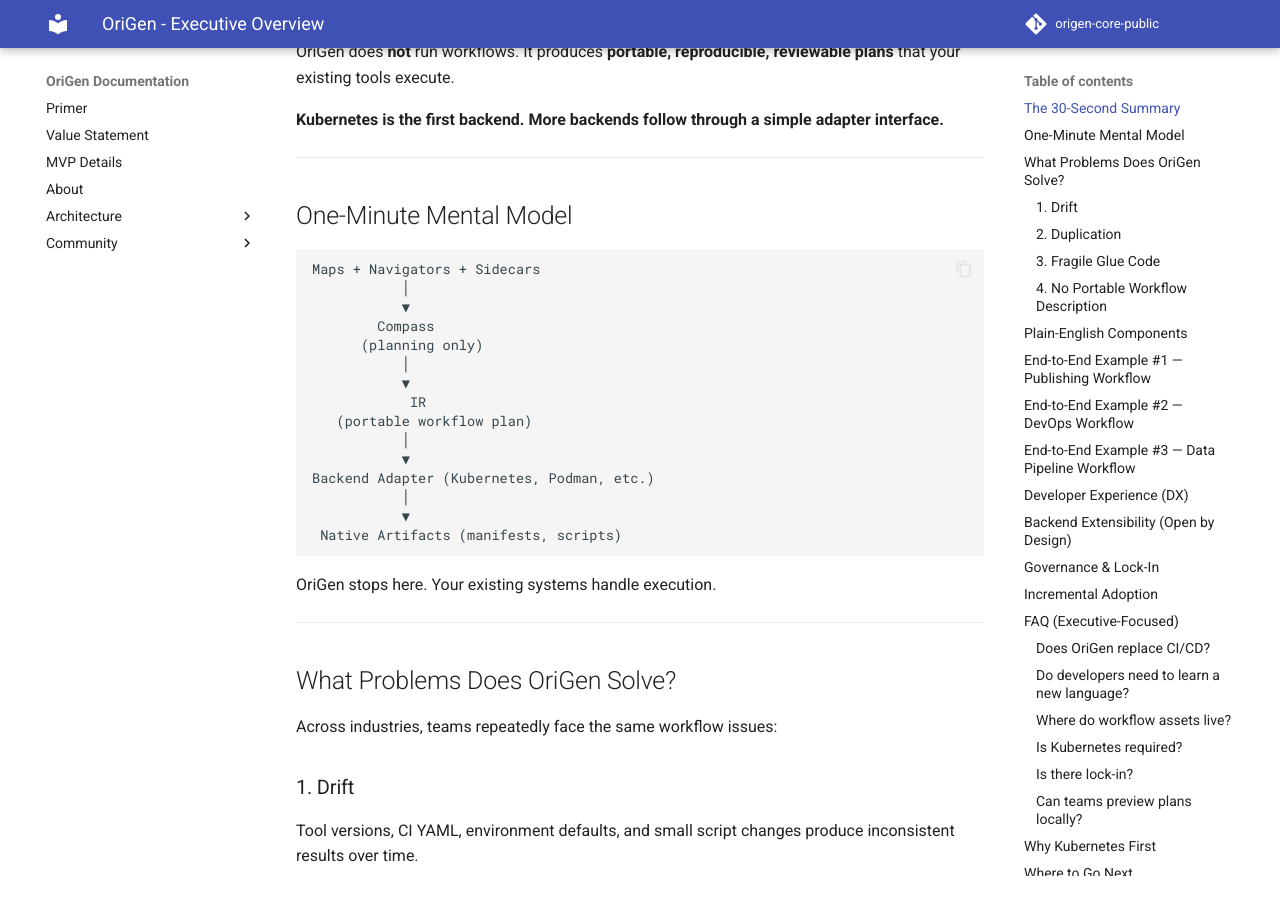
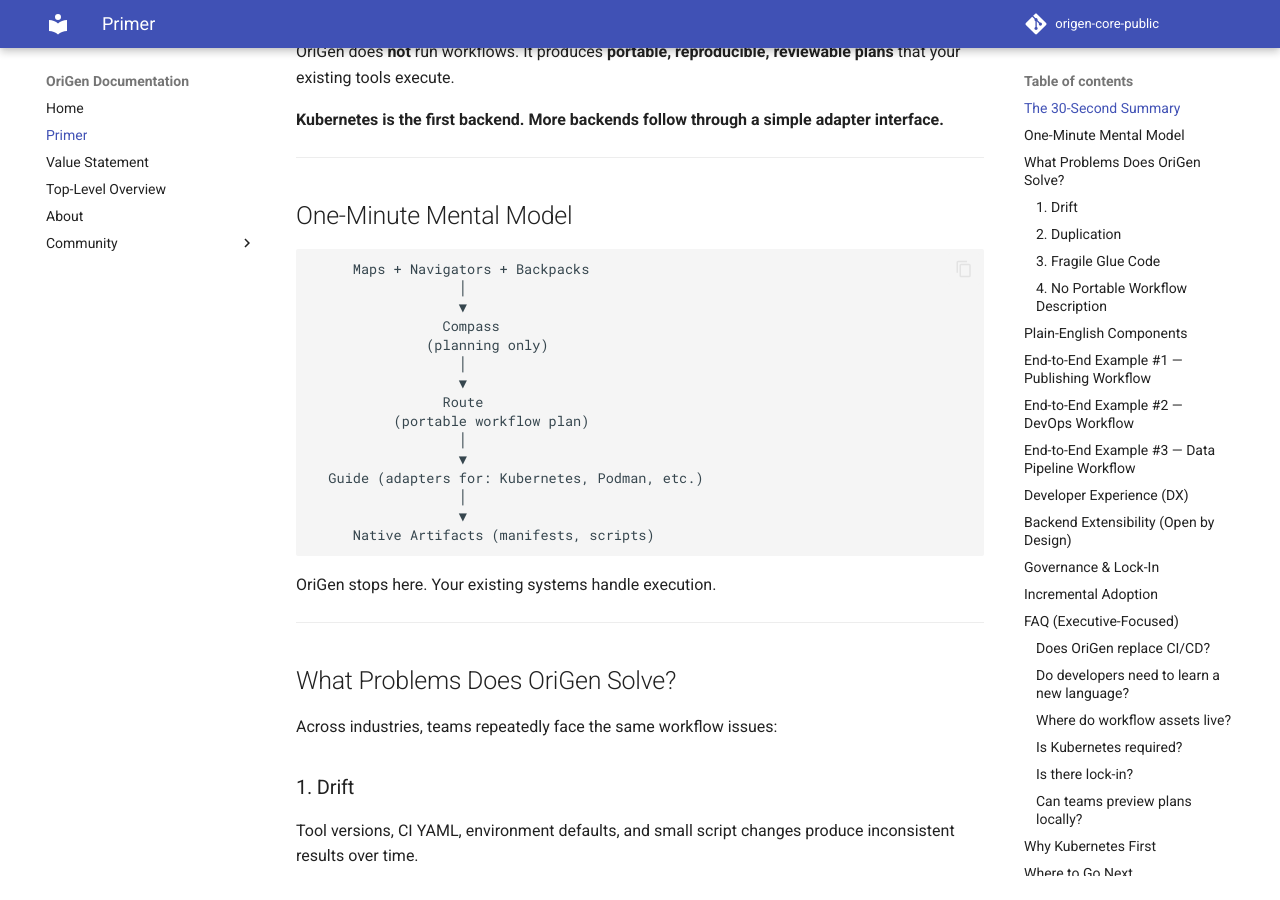
Before and after one commit to origen-hub/origen-core-public, an MkDocs documentation site: the page built from docs/public/overview/origen-primer.md, in a window 1280 px wide and 900 px high, scrolled down 300 px. Built offline with MkDocs 1.6.1 and Material for MkDocs 9.7.7, drawn with Linux system fonts in a browser that asks for light colours; comment, search, counter and statistics services are not loaded; some of the changed text lies outside the part shown.

Commit message:
New index page Stabilized vocabulary Updated docs with new terms

````diff
--- a/docs/public/overview/origen-primer.md
+++ b/docs/public/overview/origen-primer.md
@@ -16,21 +16,21 @@
 ## One-Minute Mental Model
 
 ```
-Maps + Navigators + Sidecars
-           │
-           ▼
-        Compass
-      (planning only)
-           │
-           ▼
-            IR
-   (portable workflow plan)
-           │
-           ▼
-Backend Adapter (Kubernetes, Podman, etc.)
-           │
-           ▼
- Native Artifacts (manifests, scripts)
+     Maps + Navigators + Backpacks
+                  │
+                  ▼
+                Compass
+              (planning only)
+                  │
+                  ▼
+                Route
+          (portable workflow plan)
+                  │
+                  ▼
+  Guide (adapters for: Kubernetes, Podman, etc.)
+                  │
+                  ▼
+     Native Artifacts (manifests, scripts)
 ```
 
 OriGen stops here.
@@ -83,7 +83,7 @@
 | ------------- | -------------------------------------------------------------------------- |
 | **Map**       | Declarative YAML describing workflow steps, inputs, outputs, dependencies. |
 | **Navigator** | A pinned tool definition (container image + argument template, by digest). |
-| **Sidecar**   | Immutable resource bundle (fonts, configs, templates, data, etc.).         |
+| **Backpack**  | Immutable resource bundle (fonts, configs, templates, data, etc.).         |
 
 Together, they encode the entire workflow in a stable, versionable form.
 
@@ -201,7 +201,9 @@
 repo/
   maps/
   navigators/
-  sidecars/
+  backpacks/
+  routes/
+  guides/
 ```
 
 Developers:
@@ -217,7 +219,7 @@
 
 ## Backend Extensibility (Open by Design)
 
-Backend adapters translate **IR → native artifacts**.
+Guides translate **Route → native artifacts**.
 
 They are intentionally simple to implement:
 
@@ -237,9 +239,7 @@
 
 * Maps
 * Navigators
-* Sidecars
-* tool images
-* resource bundles
+* Backpacks
 
 There is:
 
--- a/mkdocs.yml
+++ b/mkdocs.yml
@@ -28,13 +28,11 @@
   - md_in_html
 
 nav:
-  - Primer: index.md
+  - Home: index.md
+  - Primer: overview/origen-primer.md
   - Value Statement: overview/value.md
-  - MVP Details: roadmap/00-mvp.md
+  - Top-Level Overview: architecture/00-top-level.md
   - About: pages/about.md
-
-  - Architecture:
-      - Top-Level Overview: architecture/00-top-level.md
 
   - Community:
       - Code of Conduct: pages/CODE_OF_CONDUCT.md
````
Also changed, not shown: docs/public/index.md (added, +96 -0 lines), docs/public/pages/about.md (+2 -1 lines), 1 other file.
